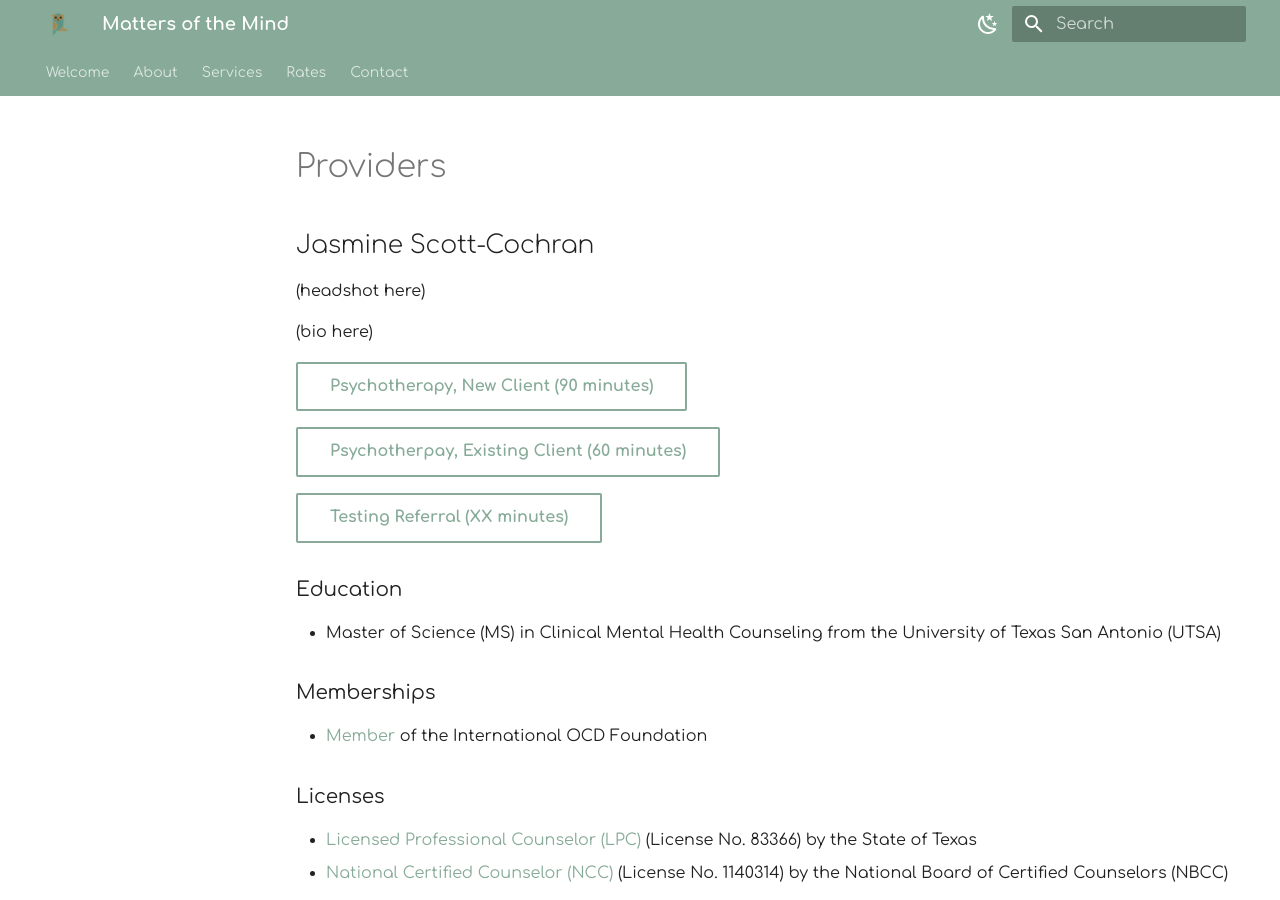
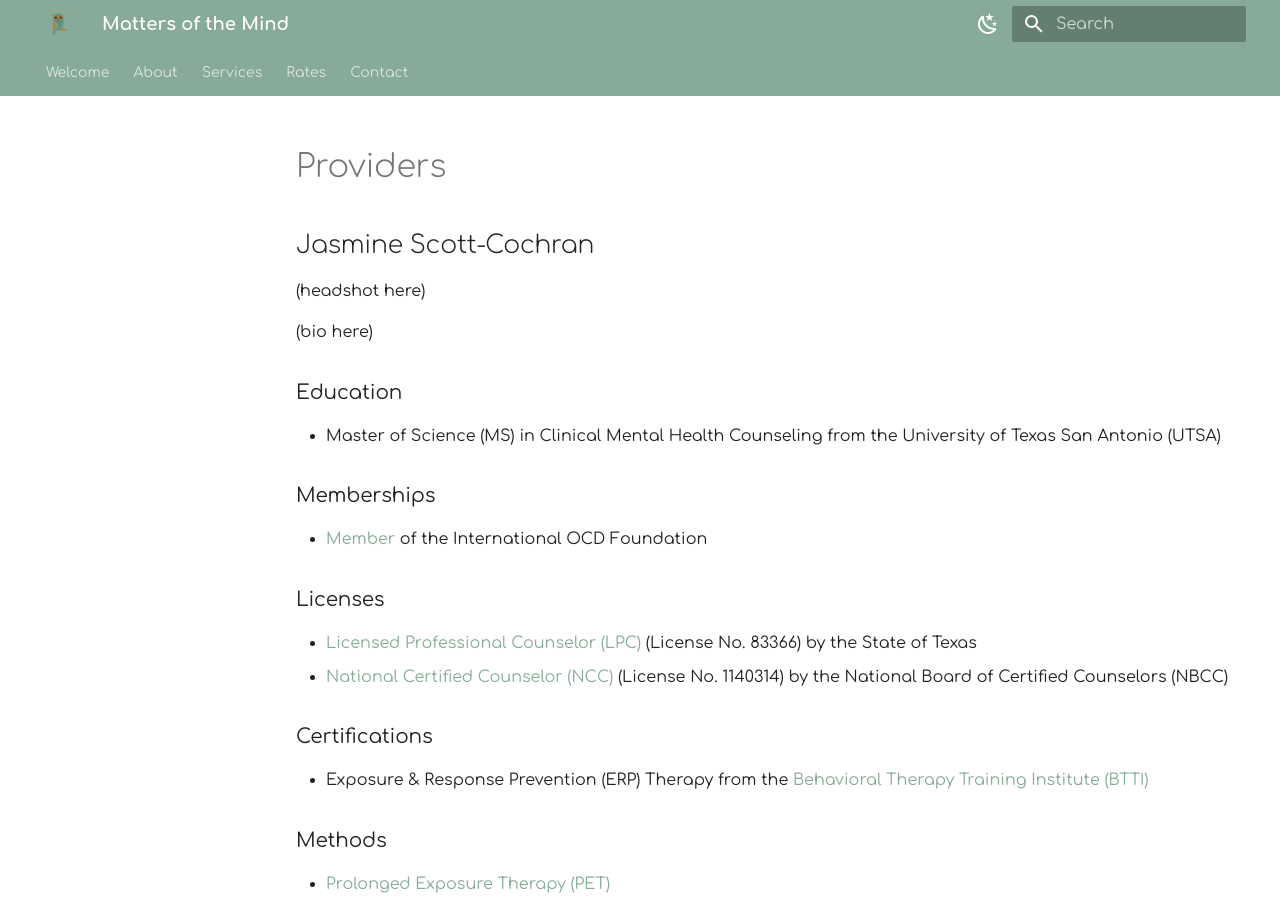
Before and after one commit to motm-therapy/website, an MkDocs documentation site: the page built from docs/providers.md, in a window 1280 px wide and 900 px high. Built offline with MkDocs 1.6.1 and Material for MkDocs 9.7.7, drawn with Linux system fonts in a browser that asks for light colours.

Commit message:
Update providers.md

```diff
--- a/docs/providers.md
+++ b/docs/providers.md
@@ -5,12 +5,6 @@
 (headshot here)
 
 (bio here)
-
-[Psychotherapy, New Client (90 minutes)](https://google.com){ .md-button }
-
-[Psychotherpay, Existing Client (60 minutes)](https://google.com){ .md-button }
-
-[Testing Referral (XX minutes)](https://google.com){ .md-button }
 
 ### Education
 
```
